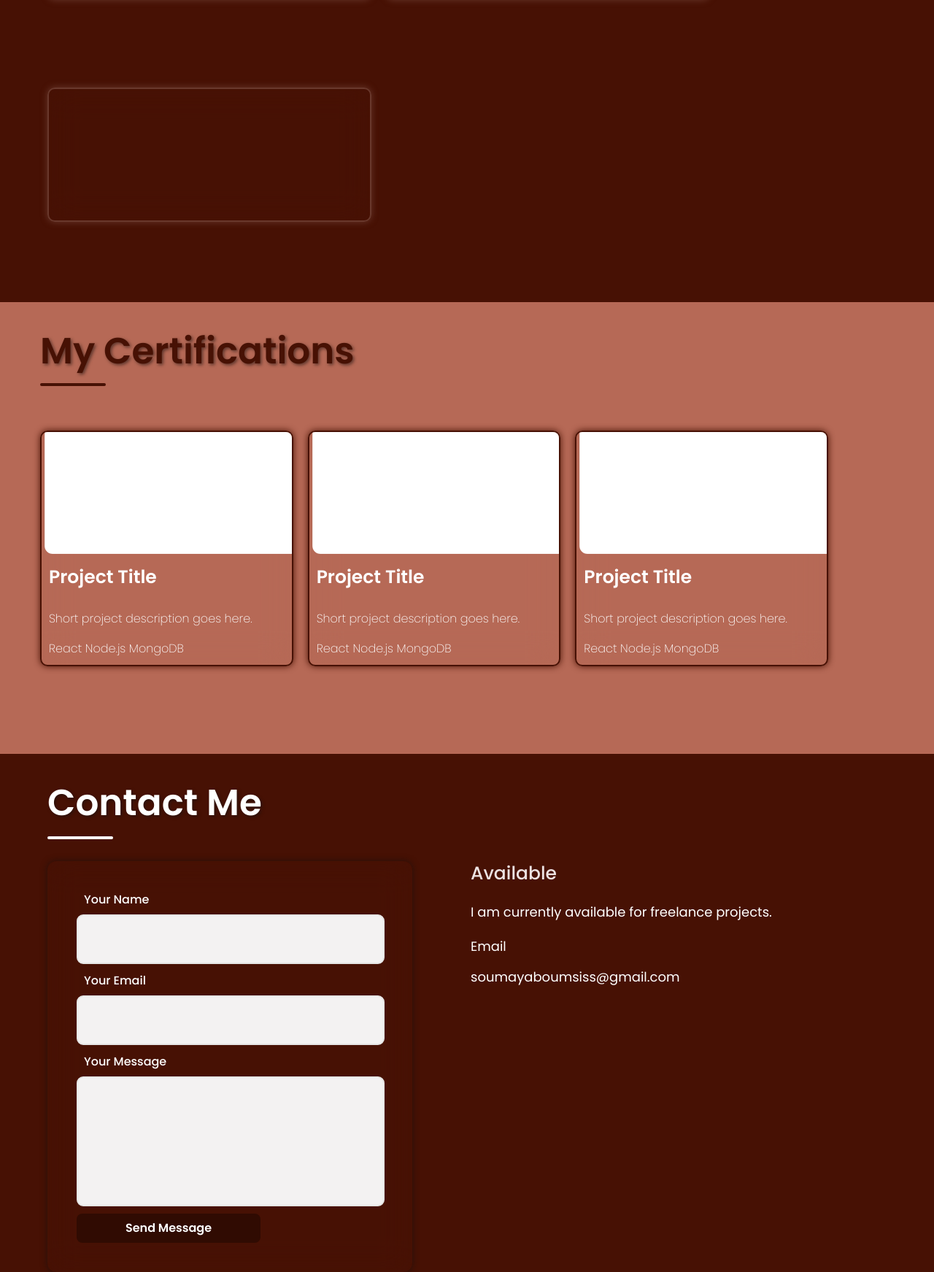
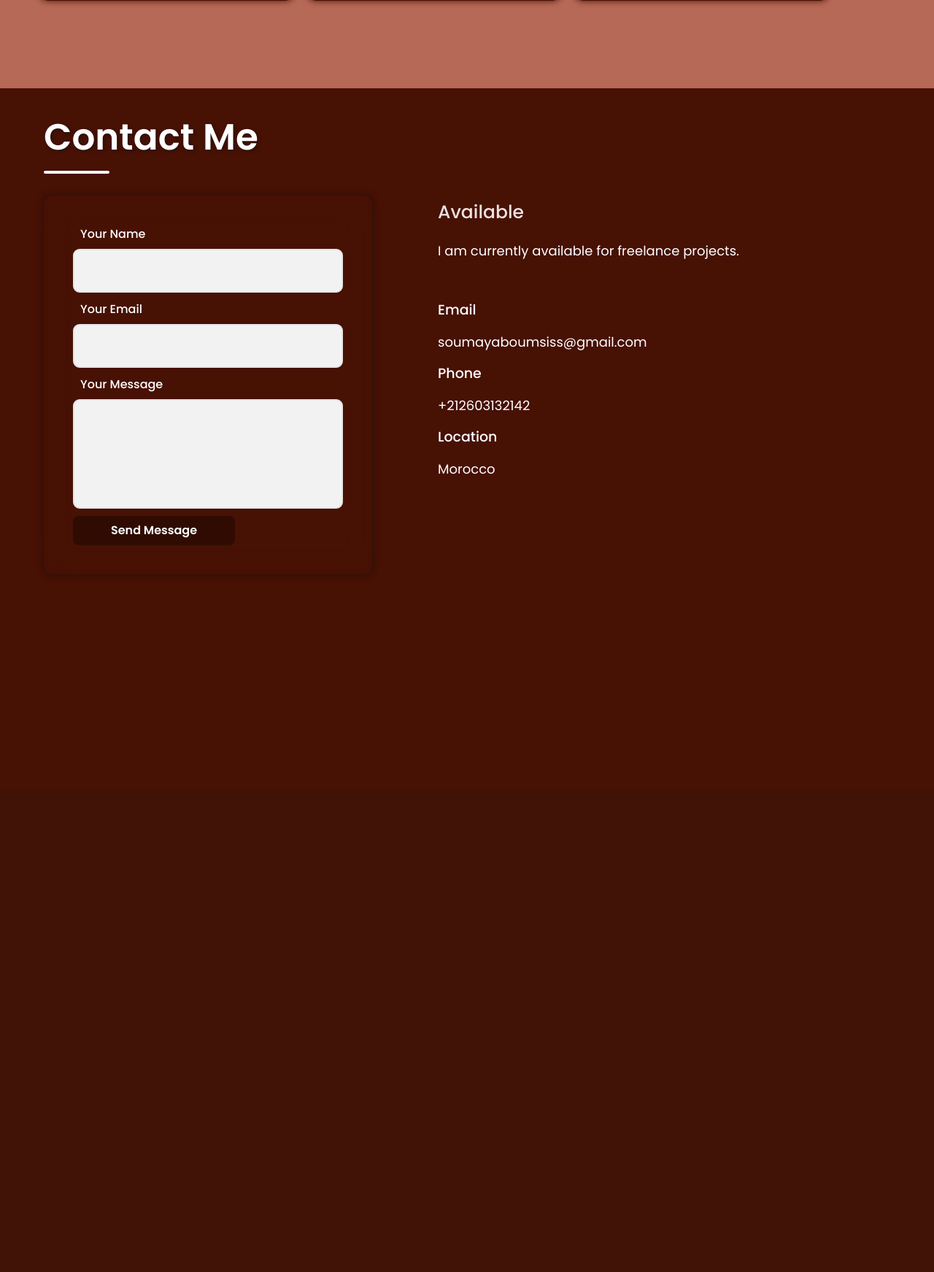
Before and after one commit to kumoji-ops/MyPortfoliorepo, a Django app: page / in a window 1280 px wide. Shown: the part 2267-4010 px from the top of the page at 73% size. After the commit the page ends 3014 px from the top, so only its background shows below. Run offline with Django 5.2, Linux system fonts and the light colour scheme; some web fonts are replaced.

Commit message:
new update

```diff
--- a/Portfolio/homepage/static/homepage/css/style.css
+++ b/Portfolio/homepage/static/homepage/css/style.css
@@ -1,5 +1,7 @@
 @import url('https://fonts.googleapis.com/css2?family=Delius+Swash+Caps&family=Poppins:ital,wght@0,100;0,200;0,300;0,400;0,500;0,600;0,700;0,800;0,900;1,100;1,200;1,300;1,400;1,500;1,600;1,700;1,800;1,900&display=swap');
-
+* {
+  box-sizing: border-box;
+}
 body {
     font-family: 'Poppins', sans-serif;
     margin: 0;
@@ -397,10 +399,13 @@ body {
 }
 .ContactMe {
     background: rgb(71, 17, 4);
-    padding: 120px 145px;
+    padding: 80px 100px; /* REDUCED */
     color: #ffffff;
     font-weight: 600;
+    min-height: 120vh;
+    box-sizing: border-box;
 }
+
 
 .ContactMe .h2 {
     color:rgb(255, 255, 255);
@@ -408,8 +413,8 @@ body {
     text-align: left;
     font-size: 50px;
     font-weight: 600;
-    margin-left: -80px;   /* adjust value as needed */
-    margin-top: -90px;
+    margin-left: -40px;   /* adjust value as needed */
+    margin-top: -50px;
     position: relative;
 }
 
@@ -425,13 +430,16 @@ body {
 }
 
 .ContactMe .wrapper1 {
-    width: 420px;
+    width: 450px;
     border:  #ffffff;
     border-radius: 12px;
     padding: 40px;
     backdrop-filter: blur(20px);
     box-shadow: 0 0 10px rgba(15, 15, 15, 0.6);
     background: transparent;
+    position: relative;
+    margin-left: -40px;
+
 }
 
 .input-box {
@@ -450,7 +458,7 @@ body {
 
 .input-box input,
 .input-box textarea {
-    width: 90%;
+    width: 100%;
     background: rgb(243, 242, 242);
     border: 2px solid rgb(230, 230, 230);
     border-radius: 9px;
@@ -464,7 +472,7 @@ body {
 
 /* input height */
 .input-box input {
-    height: 40px;
+    height: 60px;
 }
 
 /* textarea height */
@@ -511,7 +519,7 @@ body {
     font-size: 25px;
     font-weight: 500;
     margin-left: 500px;
-    margin-top: -565px;
+    margin-top: -515px;
 }
 .ContactMe .paragraph{
     color: #ffffff;
@@ -524,17 +532,22 @@ body {
     margin-left: 500px;
     margin-top: 20px;
 }
-.ContactMe .Emailtitle{
+.ContactMe .Emailtitle,
+.ContactMe .Phonetitle,
+.ContactMe .Locationtitle{
+    color: #ffffff;
+    font-size: 19px;
+    font-weight: 500;
+    margin-left: 500px;
+    margin-top: 10px;
+}
+
+.ContactMe .Email,
+.ContactMe .Phone,
+.ContactMe .Location{
     color: #ffffff;
     font-size: 18px;
     font-weight: 400;
     margin-left: 500px;
-    margin-top: 20px;
+    margin-top: 6px;
 }
-.ContactMe .Email{
-    color: #ffffff;
-    font-size: 18px;
-    font-weight: 400;
-    margin-left: 500px;
-    margin-top: 10px;
-}
--- a/Portfolio/homepage/templates/homepage/index.html
+++ b/Portfolio/homepage/templates/homepage/index.html
@@ -7,6 +7,7 @@
     <title>Soumaya | Portfolio</title>
 </head>
       <link rel="stylesheet" href="{% static 'homepage/css/style.css' %}">
+      <link href='https://unpkg.com/boxicons@2.1.4/css/boxicons.min.css' rel='stylesheet'>
 
 
 <body>
@@ -181,8 +182,13 @@
     </form>
     <h1 class="Contactinfo">Available</h1>
     <p class="paragraph">I am currently available for freelance projects.</p>
+    <i class="bx bx-inbox"></i>
     <h1 class="Emailtitle">Email</h1>
     <h1 class="Email">soumayaboumsiss@gmail.com</h1>
+    <h1 class="Phonetitle">Phone</h1>
+    <h1 class="Phone">+212603132142</h1>
+    <h1 class="Locationtitle">Location</h1>
+    <h1 class="Location">Morocco</h1>
 
 </div>
 </section>
```
